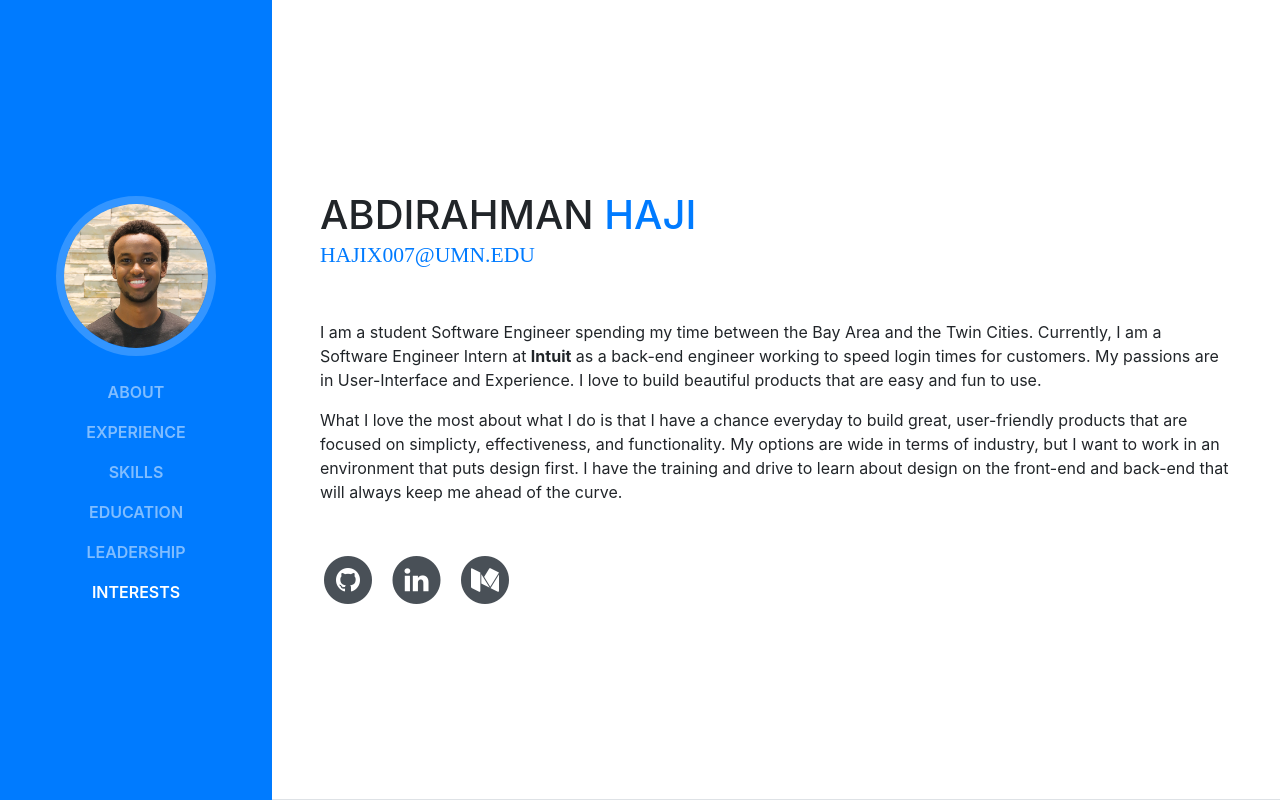
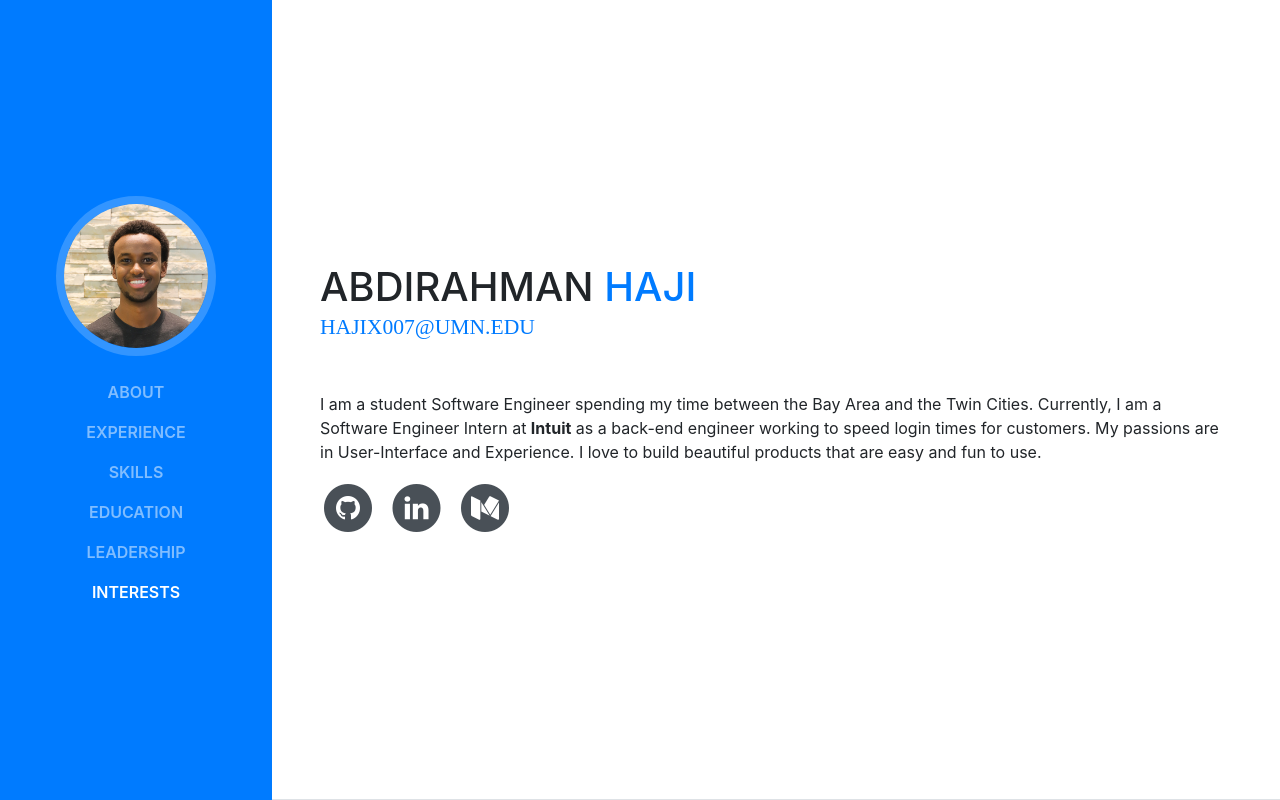
Before and after one commit to abdihashii/abdirahmanhaji.com, a website with bundled scripts: page index.html in a window 1280 px wide. Shown: the top 800 px of the page. Built offline with nearby package versions, Linux system fonts and the light colour scheme; a web font is replaced by a local one.

Commit message:
Shortened intro. TODO: Add courses to Education section

```diff
--- a/index.html
+++ b/index.html
@@ -81,14 +81,6 @@
             to speed login times for customers. My passions are in User-Interface and Experience. I love
             to build beautiful products that are easy and fun to use.
           </p>
-          <p class="mb-5">
-              What I love the most about what I do is that I have a chance everyday to
-              build great, user-friendly products that are focused on simplicty,
-              effectiveness, and functionality. My options are wide in terms of industry,
-              but I want to work in an environment that puts design first. I have the
-              training and drive to learn about design on the front-end and back-end
-              that will always keep me ahead of the curve.
-            </p>
           <ul class="list-inline list-social-icons mb-0">
             <!-- <li class="list-inline-item">
               <a href="#">
```
